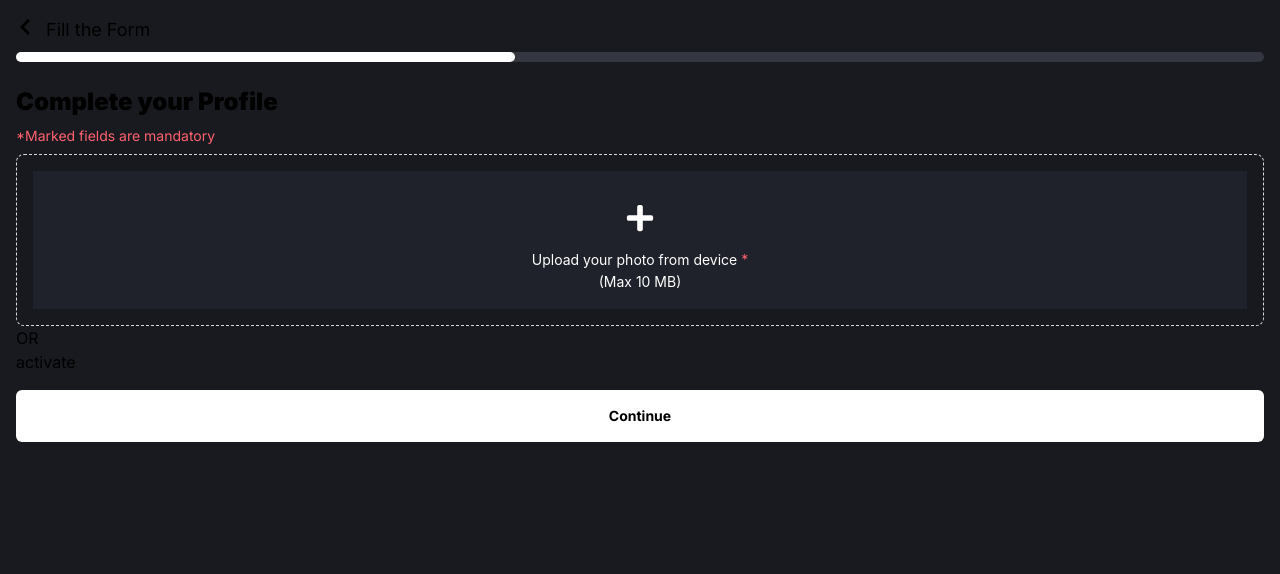
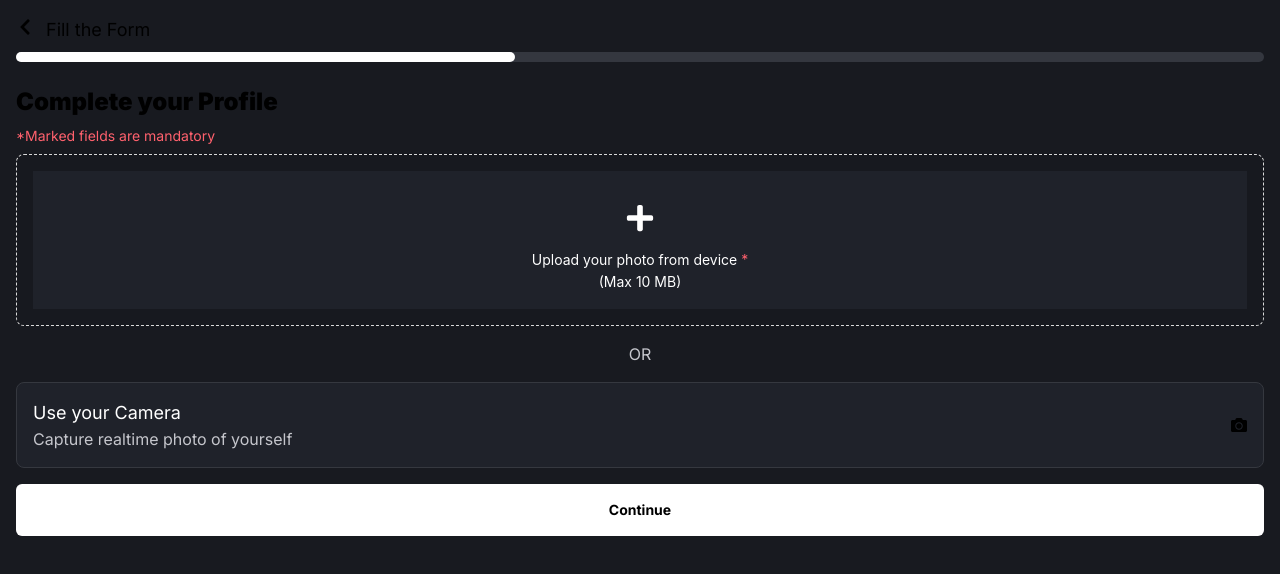
Before and after one commit to shashwat0802/SeeYou-FE, a Next.js app: page /complete-profile/candidate in a window 1280 px wide. Both pictures are taken after a click on the button "Continue". Shown: the top 574 px of the page. Built offline with nearby package versions, Linux system fonts and the light colour scheme.

Commit message:
use camera functionality

```diff
--- a/app/complete-profile/candidate/page.jsx
+++ b/app/complete-profile/candidate/page.jsx
@@ -7,8 +7,9 @@ import { useState } from 'react';
 import { message, Upload } from 'antd';
 import { MdOutlineDriveFolderUpload } from 'react-icons/md';
 import { AiOutlineLoading } from 'react-icons/ai';
-import { FaPlus } from 'react-icons/fa';
+import { FaCamera, FaPlus } from 'react-icons/fa';
 import { BiLoaderCircle } from 'react-icons/bi';
+import { TbCapture } from 'react-icons/tb';
 import Webcam from 'react-webcam';
 
 const { Dragger } = Upload;
@@ -208,26 +209,42 @@ const CompleteProfileCandidate = () => {
               uploadButton
             )}
           </Upload.Dragger>
-          <p>OR</p>
+          <p className="text-center text-[#C5C6CC] my-4">OR</p>
           <button
-            className=""
+            className="flex items-center justify-between p-4 bg-[#1F222A] w-full rounded-lg border border-[#35383F] my-4"
             onClick={() => {
               setWebCamActive(!isWebCamActive);
             }}
           >
-            {isWebCamActive ? 'close' : 'activate'}
+            {/* {isWebCamActive ? 'close' : 'activate'} */}
+            <div className="text-left">
+              <p className="text-white text-lg">
+                {isWebCamActive ? 'Close Camera' : 'Use your Camera'}
+              </p>
+              <p className=" text-[#C5C6CC]">
+                Capture realtime photo of yourself
+              </p>
+            </div>
+            <div>
+              <FaCamera />
+            </div>
           </button>
           {isWebCamActive && (
             <Webcam screenshotFormat="image/jpeg">
               {({ getScreenshot }) => (
+                <div className="flex justify-center my-4">
+                  <div className="border border-white flex items-center justify-center rounded-full p-4 border-dashed">
                     <button
+                      className="text-4xl text-red-400"
                       onClick={() => {
                         const imageSrc = getScreenshot();
                         setImageUrl(imageSrc);
                       }}
                     >
-                  Capture photo
+                      <TbCapture />
                     </button>
+                  </div>
+                </div>
               )}
             </Webcam>
           )}
```
Lines whose indentation alone changed are shown as unchanged.
